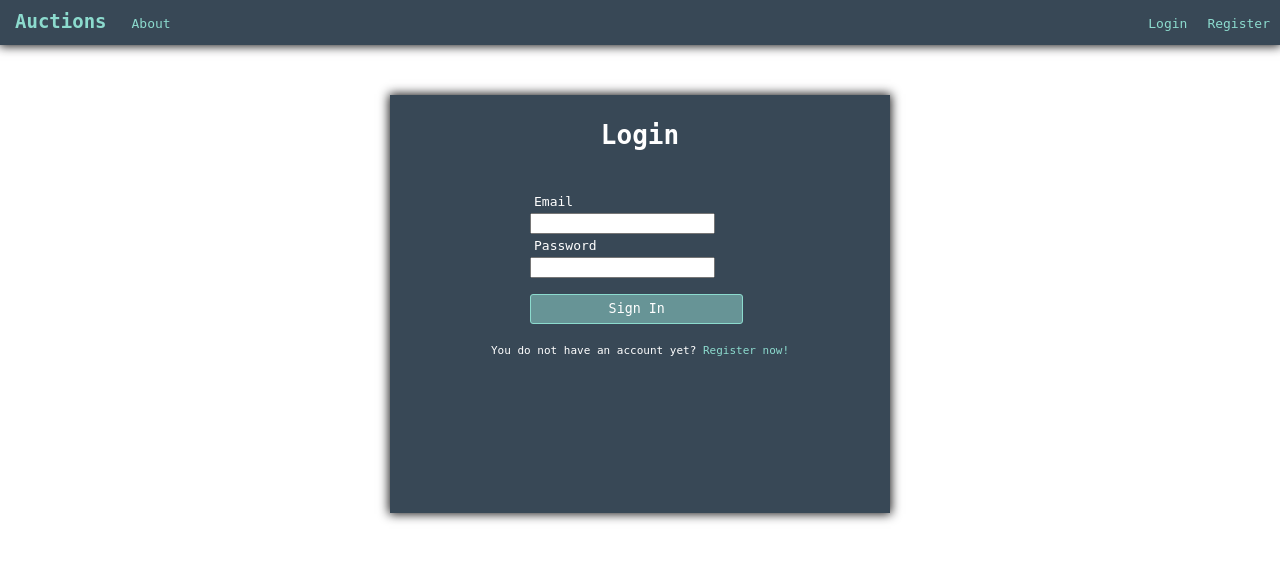
After one commit to samedamci/auctions, a Flask app: page /login in a window 1280 px wide. The commit adds this page. Shown: the top 561 px of the page. Run offline with Flask 2, Linux system fonts and the light colour scheme; parts of the project's set-up code (start-up, migrations or seed data) failed here and were passed over.

Commit message:
Add login and registration fields

```diff
--- /dev/null
+++ b/forms.py
@@ -0,0 +1,25 @@
+#!/usr/bin/env python3
+
+from flask_wtf import FlaskForm
+from wtforms import StringField, PasswordField, SubmitField, BooleanField
+from wtforms.validators import DataRequired, Length, Email, EqualTo, email_validator
+
+
+class Register(FlaskForm):
+    username = StringField(
+        "Username", validators=[DataRequired(), Length(min=5, max=22)]
+    )
+    email = StringField("Email", validators=[DataRequired(), Email()])
+    password = PasswordField("Password", validators=[DataRequired()])
+    confirm_password = PasswordField(
+        "Confirm password",
+        validators=[DataRequired(), Length(min=8, max=128), EqualTo("password")],
+    )
+    submit = SubmitField("Sign Up")
+
+
+class Login(FlaskForm):
+    email = StringField("Email", validators=[DataRequired(), Email()])
+    password = PasswordField('Password', validators=[DataRequired()])
+    remember = BooleanField('Remember me')
+    submit = SubmitField('Sign In')
--- a/main.py
+++ b/main.py
@@ -2,7 +2,11 @@
 
 from flask import Flask, render_template, url_for
 
+from settings import SECRET_KEY
+from forms import Register, Login
+
 app = Flask(__name__)
+app.config['SECRET_KEY'] = SECRET_KEY
 
 
 @app.route("/")
@@ -15,5 +19,11 @@ def about():
     return render_template("about.html")
 
 
-if "__name__" == "__main__":
-    app.run(debug=True)
+@app.route("/login")
+def login():
+    return render_template("login.html", form=Login())
+
+
+@app.route("/register")
+def register():
+    return render_template("register.html", form=Register())
--- a/static/main.css
+++ b/static/main.css
@@ -58,12 +58,76 @@ h1 {
   margin: auto 100px;
 }
 
+.login-form {
+  width: 500px;
+  height: 418px;
+  background: #384856;
+  margin: 50px auto;
+  box-shadow: 0px 0px 10px 1px #141314;
+  color: white;
+}
+
+.form-group {
+  margin: auto;
+  border: none;
+  width: 220px;
+}
+
+.form-header {
+  text-align: center;
+  margin: 20px 0;
+  padding: 25px 0 15px;
+}
+
+.form-label {
+  display: block;
+  margin: 4px;
+}
+
+.form-submit {
+  background: #679496;
+  width: 97%;
+  height: 30px;
+  border: 1px solid #8cdbce;
+  color: white;
+  border-radius: 3px;
+  margin-top: 8px;
+  font-family: monospace;
+  transition: .3s;
+}
+
+.form-submit:hover {
+  background: #55787a;
+  cursor: pointer;
+}
+
+.form-small {
+  word-break: break-all;
+  display: block;
+  text-align: center;
+  width: 90%;
+  margin: 20px auto;
+  font-size: 11px;
+}
+
+@media only screen and (max-width: 700px) {
+  .container {
+    margin: 30px !important;
+  }
+}
+
 @media only screen and (max-width: 600px) {
   .navigation-logo {
     display: none;
   }
 
-  .container {
-    margin: auto 25px;
+  .login-form {
+    width: 85vw;
   }
 }
+
+@media only screen and (max-width: 600px) {
+  .container {
+    margin: 10px !important;
+  }
+}
--- a/templates/index.html
+++ b/templates/index.html
@@ -19,10 +19,10 @@
             <a href="{{ url_for('about') }}">About</a>
           </li>
           <li class="navigation-item nav-r">
-            <a href="">Register</a>
+            <a href="{{ url_for('register') }}">Register</a>
           </li>
           <li class="navigation-item nav-r">
-            <a href="">Login</a>
+            <a href="{{ url_for('login') }}">Login</a>
           </li>
         </ul>
       </nav>
--- /dev/null
+++ b/templates/login.html
@@ -0,0 +1,26 @@
+{% extends "index.html" %}
+{% block content %}
+<div class="login-form">
+  <h1 class="form-header">Login</h1>
+  <form method="POST" action="">
+    {{ form.hidden_tag() }}
+    <fieldset class="form-group">
+      <div class="form-group">
+        {{ form.email.label(class="form-label") }}
+        {{ form.email(class="form-input") }}
+      </div>
+      <div class="form-group">
+        {{ form.password.label(class="form-label") }}
+        {{ form.password(class="form-input") }}
+      </div>
+    </fieldset>
+		<div class="form-group">
+			{{ form.submit(class="form-submit") }}
+		</div>
+  </form>
+	<span class="form-small">
+		You do not have an account yet?
+		<a href="{{ url_for('register') }}">Register now!</a>
+	</span>
+</div>
+{% endblock %}
```
Also changed, not shown: settings.py (added, +10 -0 lines), templates/register.html (added, +34 -0 lines), 1 other file.
